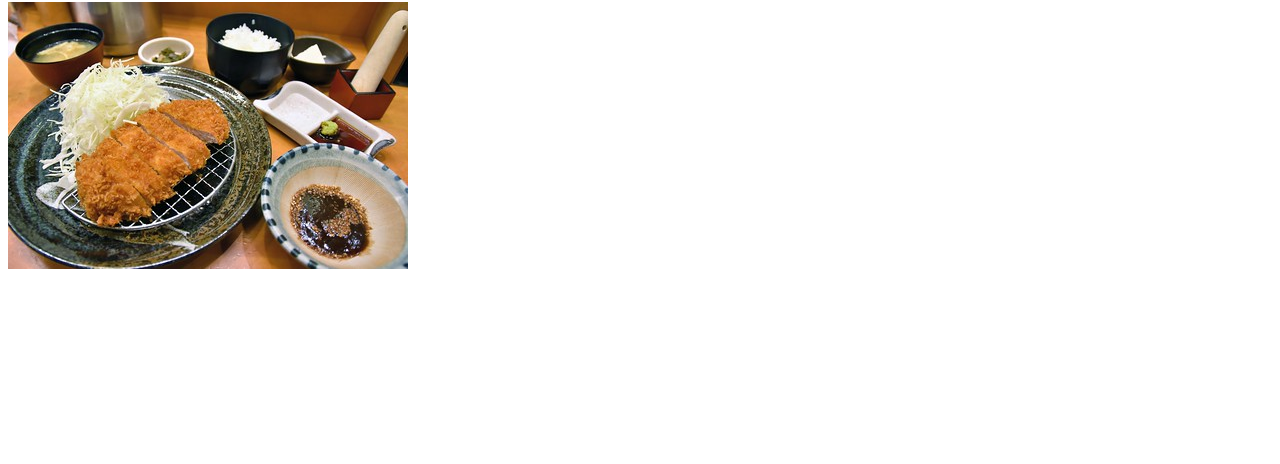
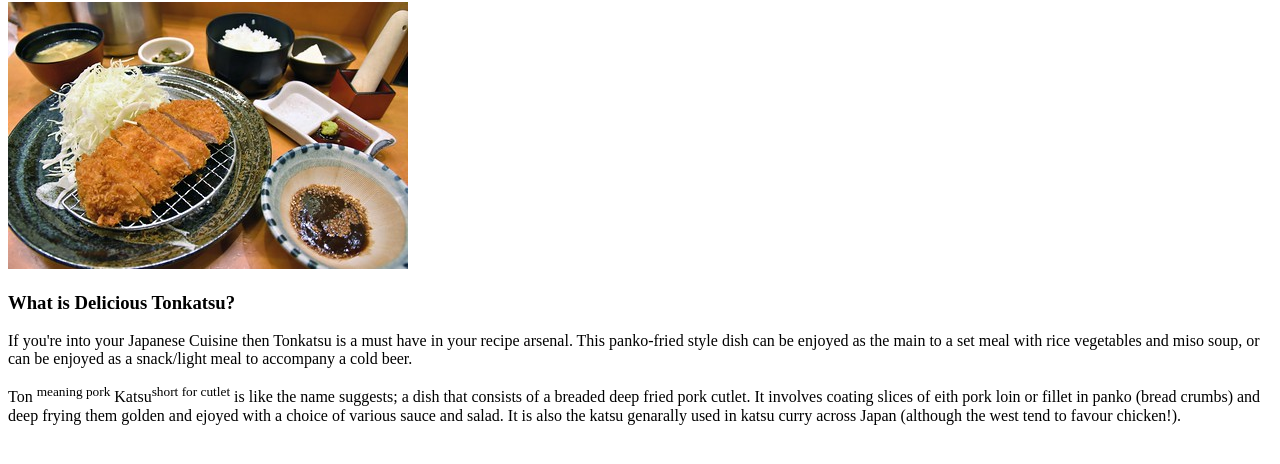
Before and after one commit to BinkSan3/odin-recipes, a plain HTML site: page recipes/tonkatsu.html in a window 1280 px wide. Shown: the part 78-542 px from the top of the page. Drawn offline with Linux system fonts and the light colour scheme.

Commit message:
Add Description h3 and 2 paragraphs

```diff
--- a/recipes/tonkatsu.html
+++ b/recipes/tonkatsu.html
@@ -10,5 +10,12 @@
 
         <img src="../images/stonkatsu.jpg" alt="Picture of delicious tonkatsu">
 
+        <h3>What is Delicious Tonkatsu?</h3>
+
+        <p>If you're into your Japanese Cuisine then Tonkatsu is a must have in your recipe arsenal. This panko-fried style dish can be enjoyed as the main to a set meal with rice vegetables and miso soup, or can be enjoyed as a snack/light meal to accompany a cold beer.</p>
+
+        <p>Ton <sup>meaning pork</sup> Katsu<sup>short for cutlet</sup> is like the name suggests; a dish that consists of a breaded deep fried pork cutlet. It involves coating slices of eith pork loin or fillet in panko (bread crumbs) and deep frying them golden and ejoyed with a choice of various sauce and salad. It is also the katsu genarally used in katsu curry across Japan (although the west tend to favour chicken!). </p>
+
+
     </body>
 </html>
```
